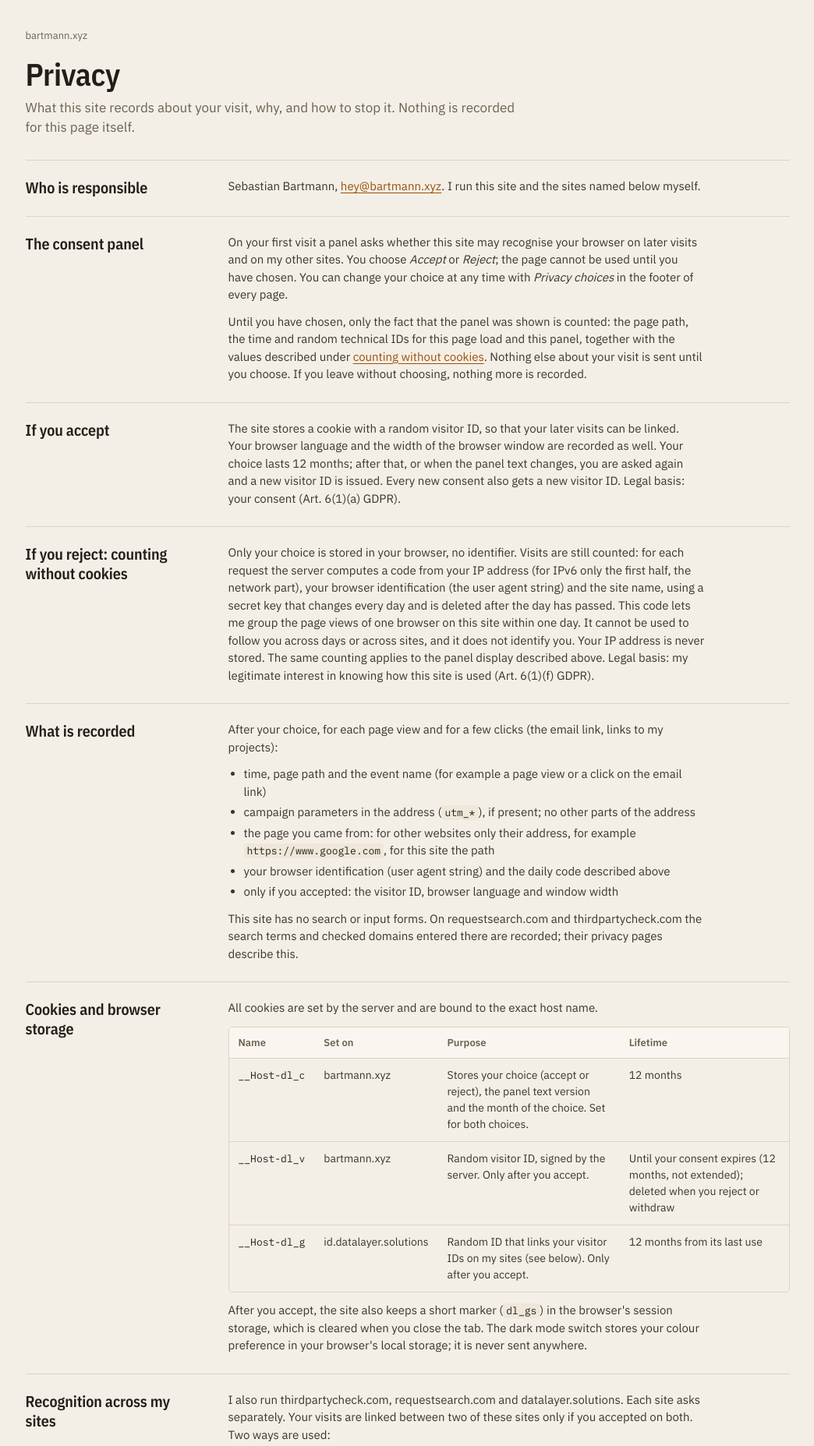
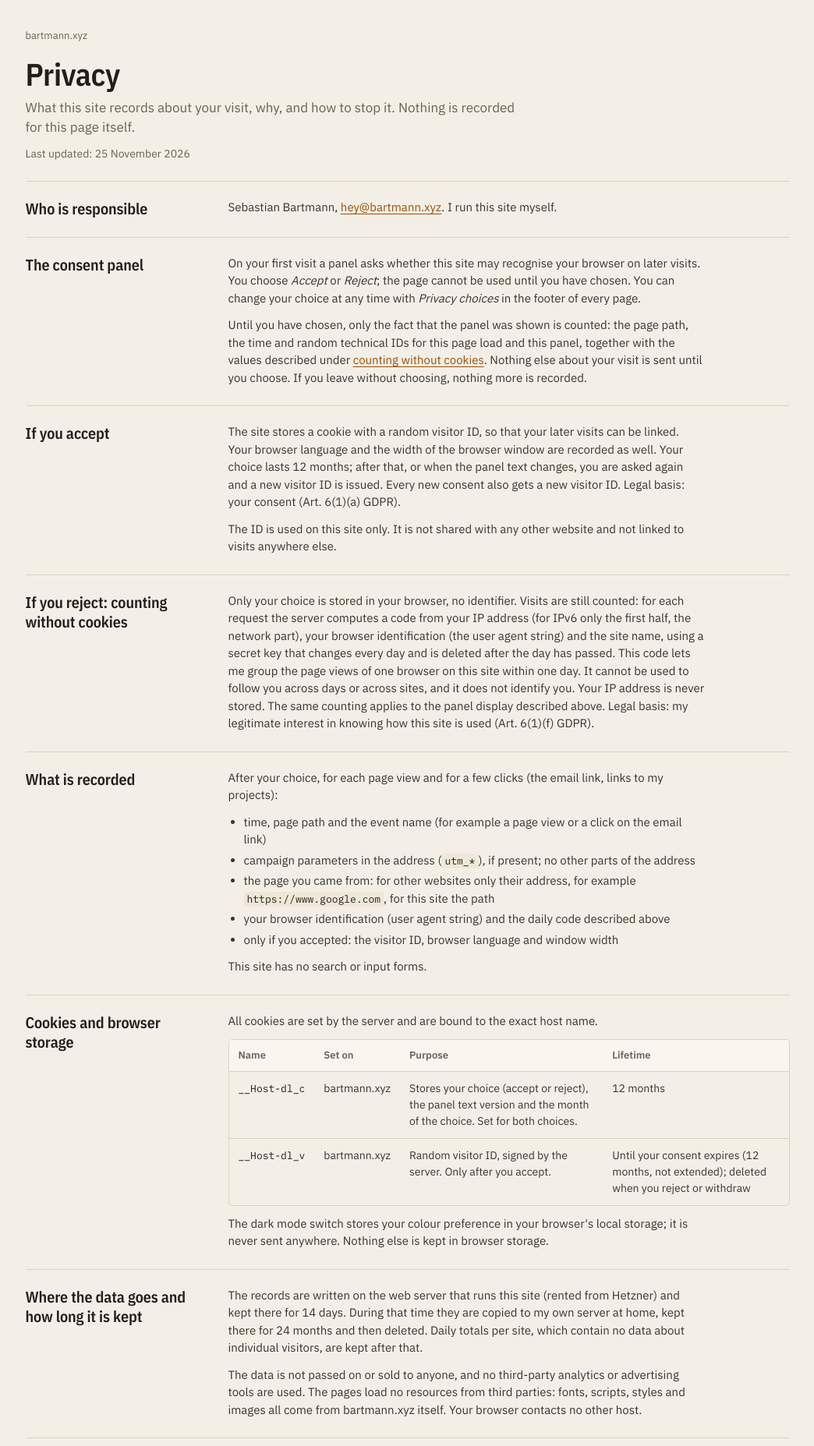
Before and after one commit to sebastianbartmann/bartmannxyz, a FastAPI app: page /privacy in a window 1280 px wide. Shown: the part 65-1920 px from the top of the page at 78% size, without its empty margins (0-1044 px from the left). Run offline with FastAPI, Linux system fonts and the light colour scheme.

Commit message:
privacy: remove cross-site recognition (visitor ID is per site only)

```diff
--- a/app/templates/privacy.html
+++ b/app/templates/privacy.html
@@ -14,19 +14,20 @@
     <h1 class="tool-title">Privacy</h1>
     <p class="tool-intro">What this site records about your visit, why, and how to stop it.
         Nothing is recorded for this page itself.</p>
+    <p class="page-meta">Last updated: 25 November 2026</p>
     <div class="doc">
         <section class="doc-section">
             <h2>Who is responsible</h2>
             <div class="doc-body">
             <p>Sebastian Bartmann, <a href="mailto:hey@bartmann.xyz">hey@bartmann.xyz</a>.
-                I run this site and the sites named below myself.</p>
+                I run this site myself.</p>
             </div>
         </section>
         <section class="doc-section">
             <h2>The consent panel</h2>
             <div class="doc-body">
             <p>On your first visit a panel asks whether this site may recognise your browser on later
-                visits and on my other sites. You choose <em>Accept</em> or <em>Reject</em>; the page
+                visits. You choose <em>Accept</em> or <em>Reject</em>; the page
                 cannot be used until you have chosen. You can change your choice at any time with
                 <em>Privacy choices</em> in the footer of every page.</p>
             <p>Until you have chosen, only the fact that the panel was shown is counted: the page
@@ -44,6 +45,8 @@
                 well. Your choice lasts 12 months; after that, or when the panel text changes, you are
                 asked again and a new visitor ID is issued. Every new consent also gets a new visitor
                 ID. Legal basis: your consent (Art. 6(1)(a) GDPR).</p>
+            <p>The ID is used on this site only. It is not shared with any other website and not linked
+                to visits anywhere else.</p>
             </div>
         </section>
         <section class="doc-section">
@@ -76,9 +79,7 @@
                     above</li>
                 <li>only if you accepted: the visitor ID, browser language and window width</li>
             </ul>
-            <p>This site has no search or input forms. On requestsearch.com and thirdpartycheck.com the
-                search terms and checked domains entered there are recorded; their privacy pages
-                describe this.</p>
+            <p>This site has no search or input forms.</p>
             </div>
         </section>
         <section class="doc-section">
@@ -105,37 +106,11 @@
                         <td data-label="Lifetime">Until your consent expires (12 months, not extended); deleted when you
                             reject or withdraw</td>
                     </tr>
-                    <tr>
-                        <td data-label="Name"><code>__Host-dl_g</code></td>
-                        <td data-label="Set on">id.datalayer.solutions</td>
-                        <td data-label="Purpose">Random ID that links your visitor IDs on my sites (see below). Only after
-                            you accept.</td>
-                        <td data-label="Lifetime">12 months from its last use</td>
-                    </tr>
                     </tbody>
                 </table>
             </div>
-            <p>After you accept, the site also keeps a short marker (<code>dl_gs</code>) in the
-                browser's session storage, which is cleared when you close the tab. The dark mode
-                switch stores your colour preference in your browser's local storage; it is never
-                sent anywhere.</p>
-            </div>
-        </section>
-        <section class="doc-section">
-            <h2>Recognition across my sites</h2>
-            <div class="doc-body">
-            <p>I also run thirdpartycheck.com, requestsearch.com and datalayer.solutions. Each site asks
-                separately. Your visits are linked between two of these sites only if you accepted on
-                both. Two ways are used:</p>
-            <ul>
-                <li>When you follow a link from one of these sites to another, a one-time random code
-                    is added to the address (<code>?_dl=…</code>) and removed again on arrival.</li>
-                <li>The cookie <code>__Host-dl_g</code> on id.datalayer.solutions holds a random ID that
-                    each site you accepted on can match once per browser session. This cookie is only
-                    used once cross-site recognition through id.datalayer.solutions is switched on;
-                    browsers that block third-party cookies prevent it.</li>
-            </ul>
-            <p>Both only show that the same browser was probably used, not who you are.</p>
+            <p>The dark mode switch stores your colour preference in your browser's local storage; it is
+                never sent anywhere. Nothing else is kept in browser storage.</p>
             </div>
         </section>
         <section class="doc-section">
@@ -147,9 +122,8 @@
                 about individual visitors, are kept after that.</p>
             <p>The data is not passed on or sold to anyone, and no third-party analytics or advertising
                 tools are used. The pages load no resources from third parties: fonts, scripts, styles
-                and images all come from bartmann.xyz itself. The only other host your browser contacts
-                is my own id.datalayer.solutions: for the cross-site cookie described above, only after
-                you accept, and when you use the <em>Forget me across sites</em> button below.</p>
+                and images all come from bartmann.xyz itself. Your browser contacts
+                no other host.</p>
             </div>
         </section>
         <section class="doc-section">
@@ -161,11 +135,6 @@
             <form class="tool-actions" method="post" action="/dl/c">
                 <input type="hidden" name="choice" value="withdrawn">
                 <button class="tool-button" type="submit">Withdraw consent on this site</button>
-            </form>
-            <p>To stop your visits from being linked across my sites, also delete the shared cookie on
-                id.datalayer.solutions:</p>
-            <form class="tool-actions" method="post" action="https://id.datalayer.solutions/dl/g/forget">
-                <button class="tool-button" type="submit">Forget me across sites</button>
             </form>
             </div>
         </section>
```
